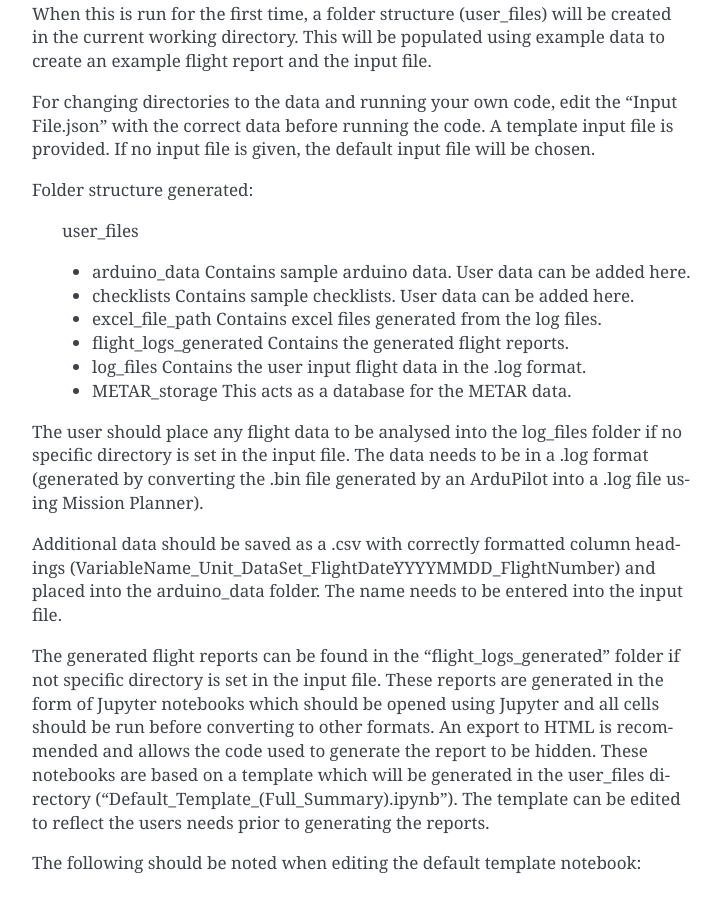
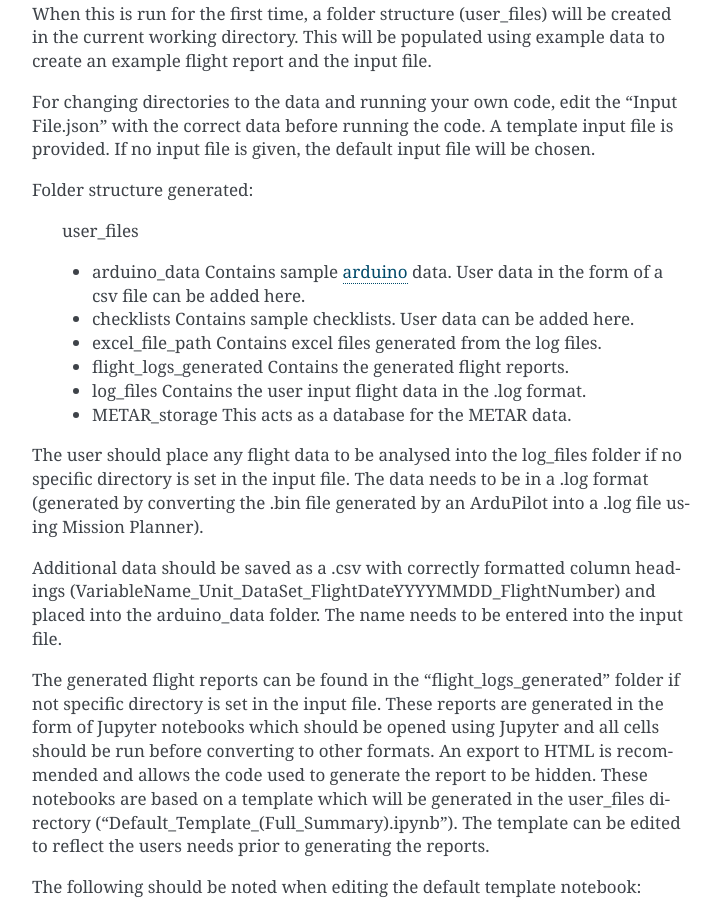
Before and after one commit to AdrianWeishaeupl/AutoFLpy, a Sphinx documentation site: the page built from docs/usage.rst, in a window 1280 px wide and 900 px high, scrolled down 1528 px. Shown: the whole window, without its empty margins (388-1109 px from the left). Built offline with Sphinx 7.4.7, drawn with Linux system fonts in a browser that asks for light colours; pages that are not in the unit, such as notebooks, are missing from menus.

Commit message:
Hyperlinks added for external documentation

```diff
--- a/README.rst
+++ b/README.rst
@@ -46,12 +46,12 @@
 		* Barometric data throughout the flight.
 		* Flight attitude throughout the flight.
 		* Flight computer vibrational data.
-		* Additional arduino data (if supplied).
+		* Additional `arduino <https://www.arduino.cc/>`_ and csv data (if supplied).
 * Multi-flight simultaneous analysis for comparing different flights.
 * Sample data files included. This will be **created when the code is run for the first time**.
 * Full choice of file paths for the data and outputs can be specified using the input file.
 
-** For this feature to work, both geopandas and contextily need to be installed on the local machine. This needs to be done by the user due to difficulty installing these on various operating systems. A short help guide is attached in the installation instructions.
+** For this feature to work, both `geopandas <https://geopandas.org/>`_ and `contextily <https://github.com/darribas/contextily>`_ need to be installed on the local machine. This needs to be done by the user due to difficulty installing these on various operating systems. A short help guide is attached in the installation instructions.
 
 .. image:: images/SITL_flight_map.png
 	:width: 700
--- a/docs/installation.rst
+++ b/docs/installation.rst
@@ -53,7 +53,7 @@
 Installing geopandas and contextily for map plotting
 ----------------------------------------------------
 
-The easiest way to install geopandas was found to be:
+The easiest way to install `geopandas <https://geopandas.org/>`_ was found to be:
 
 .. code-block:: console
 
@@ -62,7 +62,7 @@
 alternate ways can be found under the following link:
 http://geopandas.org/install.html
 
-The easiest way to install contextily was found to be:
+The easiest way to install `contextily <https://github.com/darribas/contextily>`_ was found to be:
 
 .. code-block:: console
 
--- a/docs/usage.rst
+++ b/docs/usage.rst
@@ -69,7 +69,7 @@
 
 	user_files
 
-	* arduino_data					Contains sample arduino data. User data can be added here.
+	* arduino_data					Contains sample `arduino <https://www.arduino.cc/>`_ data. User data in the form of a csv file can be added here.
 
 	* checklists					Contains sample checklists. User data can be added here.
 
```
